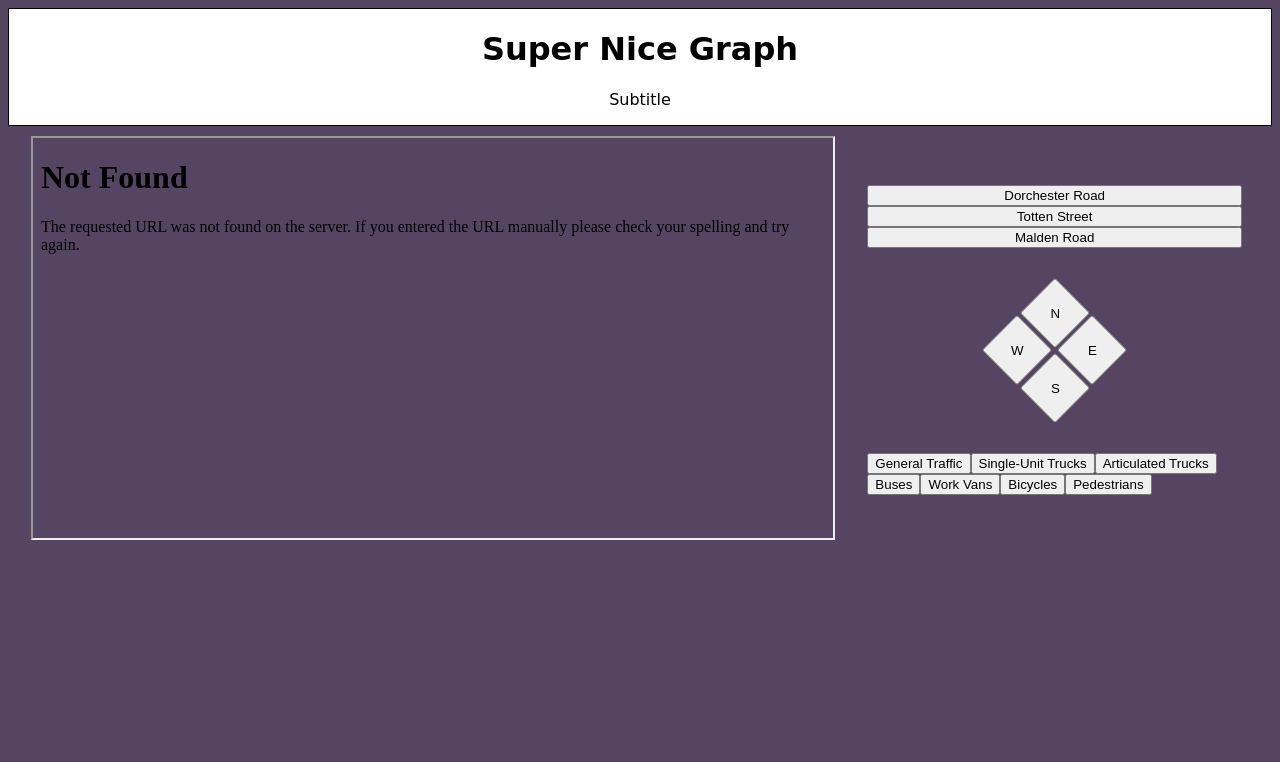
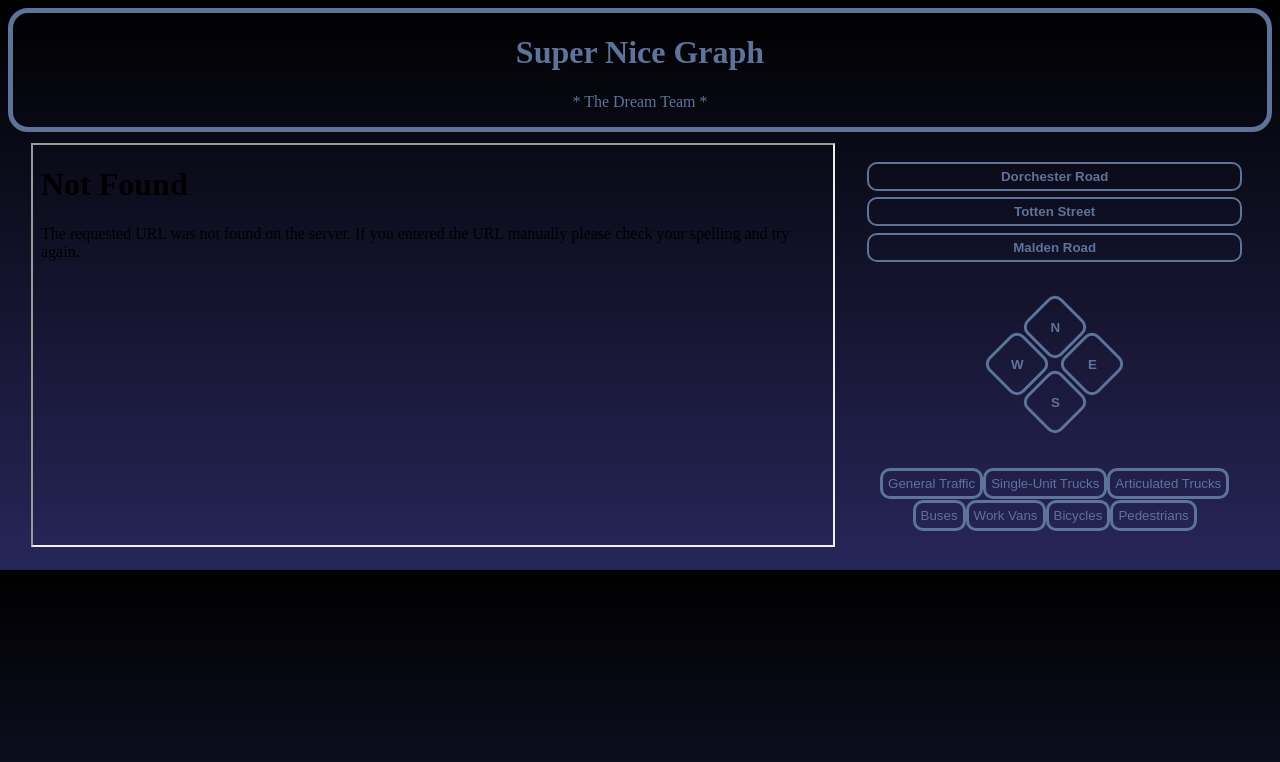
Before and after one commit to Dylan987/windatachallenge, a Flask app: page / in a window 1280 px wide. Shown: the top 762 px of the page. Run offline with Flask 2, Linux system fonts and the light colour scheme; parts of the project's set-up code (start-up, migrations or seed data) failed here and were passed over.

Commit message:
buttons are done

```diff
--- a/static/styles/main.css
+++ b/static/styles/main.css
@@ -1,14 +1,15 @@
 html {
-  background-color: #554562;
-  font-family: "Comic Sans MS";
+  background-image: linear-gradient(black, #272659);
+  font-family: "Century Gothic";
+  color: #5d739a;
 }
 
 header {
-  border: solid black 1px;
-  background-color: white;
+  border: solid #5d739a 5px;
   margin: auto;
   padding: -10px;
   text-align: center;
+  border-radius: 20px;
 }
 
 .body {
@@ -34,9 +35,11 @@
 }
 
 .street-buttons {
+  height: 100px;
   padding: 20px;
   display:flex;
   flex-direction: column;
+  justify-content: space-between;
 }
 
 .direction-buttons {
@@ -48,21 +51,56 @@
 }
 
 .vehicle-buttons {
+  height: 65px;
   padding: 20px;
   display: flex;
   flex-direction: row;
   flex-wrap: wrap;
+  align-items: center;
+  justify-content: center;
+}
+
+.street-1-button, .street-2-button, .street-3-button {
+  background-color: transparent;
+  color: #5d739a;
+  border: solid 2.75px #5d739a;
+  overflow: hidden;
+  position: relative;
+  padding: 5px;
+  font-weight: bold;
+  border-radius: 10px;
 }
 
 .north-button, .south-button, .east-button, .west-button {
+  background-color: transparent;
+  color: #5d739a;
+  border: solid 3px #5d739a;
   overflow: hidden;
   position: relative;
   width: 50px;
   height: 50px;
+  border-radius: 10px;
   transform: rotate(-45deg);
 }
 
+.general-traffic-button, .single-unit-trucks-button, .articulated-trucks-button, .buses-button, .work-vans-button, .bicycles-button, .pedestrians {
+  background-color: transparent;
+  color: #5d739a;
+  border: solid 3px #5d739a;
+  overflow: hidden;
+  position: relative;
+  border-radius: 10px;
+  padding: 5px;
+}
+
+.street-1-button:hover, .street-2-button:hover, .street-3-button:hover, .north-button:hover, .south-button:hover, .east-button:hover, .west-button:hover, .general-traffic-button:hover, .single-unit-trucks-button:hover, .articulated-trucks-button:hover, .buses-button:hover, .work-vans-button:hover, .bicycles-button:hover, .pedestrians:hover {
+  background-color: #5d739a;
+  color: #272659;
+}
+
 .compass-text {
+  text-align: center;
+  font-weight: bold;
   transform: rotate(45deg);
 }
 
@@ -88,19 +126,23 @@
 }
 
 .north-button-selected {
-  color: blue;
+  color: black;
+  background-color: #5d739a;
 }
 
 .east-button-selected {
-  color: blue;
+  color: black;
+  background-color: #5d739a;
 }
 
 .south-button-selected {
-  color: blue;
+  color: black;
+  background-color: #5d739a;
 }
 
 .west-button-selected {
-  color: blue;
+  color: black;
+  background-color: #5d739a;
 }
 
 .general-traffic-button-selected {
--- a/templates/site.html
+++ b/templates/site.html
@@ -12,7 +12,7 @@
     <body>
         <header>
             <h1>Super Nice Graph</h1>
-            <p>Subtitle</p>
+            <p>* The Dream Team *</p>
         </header>
         <section class="body">
             <div class="graph-container">
```
